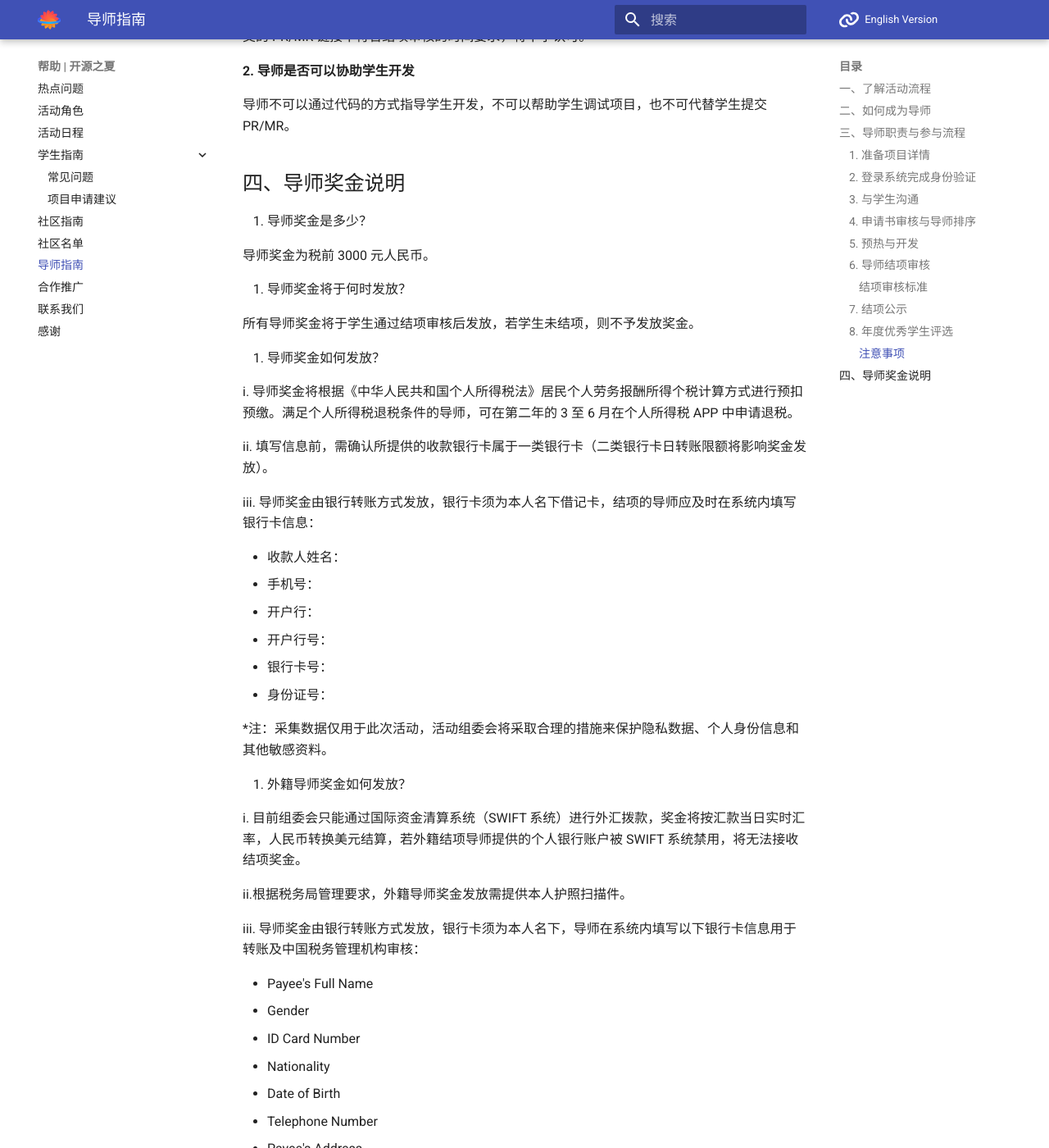
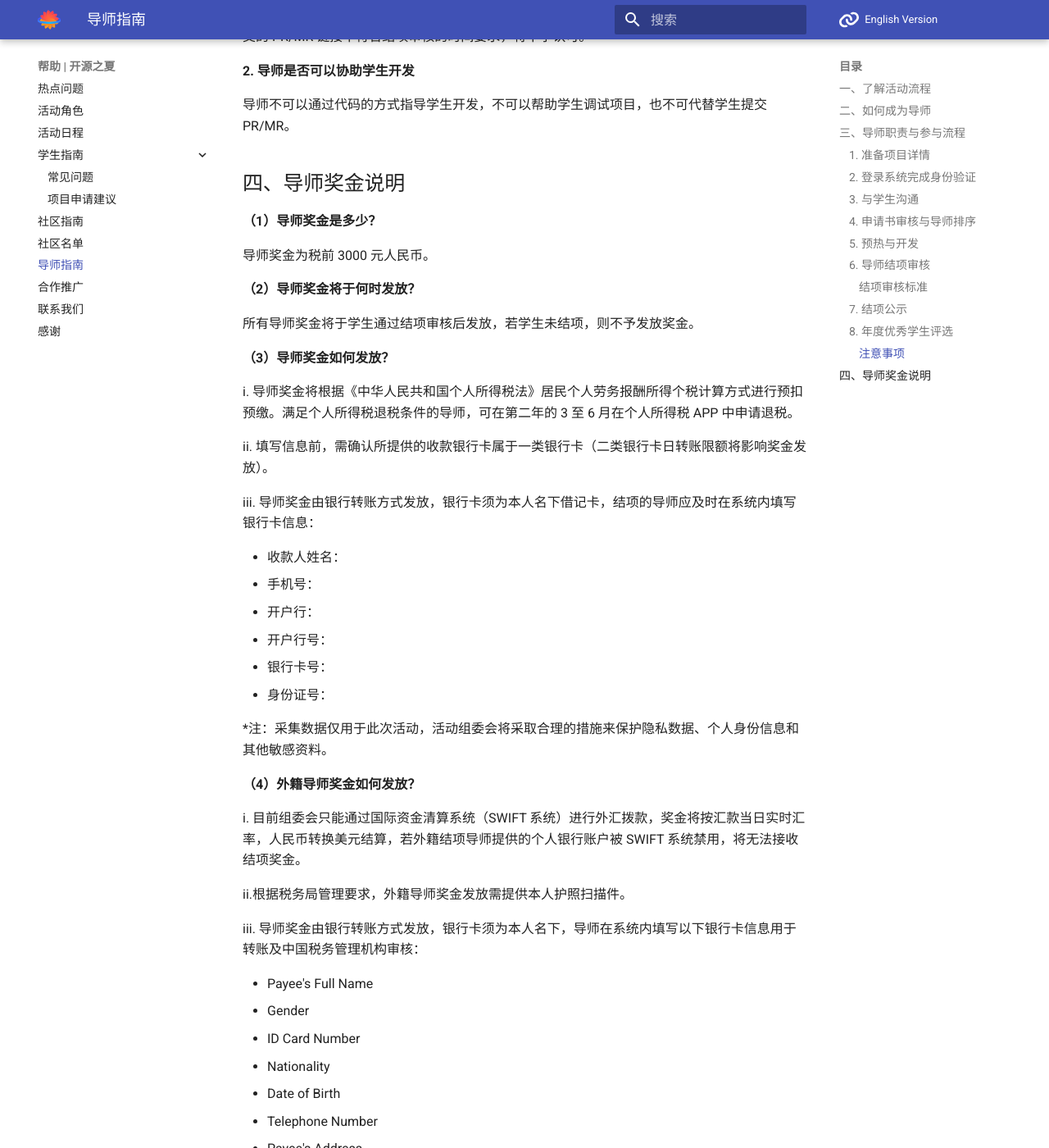
Before and after one commit to summer-ospp/help, an MkDocs documentation site: the page built from docs/mentor.md, in a window 1280 px wide and 1400 px high, scrolled down 4677 px. Shown: the whole window at 82% size. Built offline with MkDocs 1.6.1 and Material for MkDocs 9.7.7, drawn with Linux system fonts in a browser that asks for light colours; comment, search, counter and statistics services are not loaded.

Commit message:
Update mentor.md

```diff
--- a/docs/mentor.md
+++ b/docs/mentor.md
@@ -117,15 +117,15 @@
 
 ## 四、导师奖金说明
 
-1. 导师奖金是多少？
+**（1）导师奖金是多少？**
 
 导师奖金为税前 3000 元人民币。
 
-2. 导师奖金将于何时发放？
+**（2）导师奖金将于何时发放？**
 
 所有导师奖金将于学生通过结项审核后发放，若学生未结项，则不予发放奖金。
 
-3. 导师奖金如何发放？
+**（3）导师奖金如何发放？**
 
 i. 导师奖金将根据《中华人民共和国个人所得税法》居民个人劳务报酬所得个税计算方式进行预扣预缴。满足个人所得税退税条件的导师，可在第二年的 3 至 6 月在个人所得税 APP 中申请退税。
 
@@ -142,7 +142,7 @@ iii. 导师奖金由银行转账方式发放，银行卡须为本人名下借记
 
 *注：采集数据仅用于此次活动，活动组委会将采取合理的措施来保护隐私数据、个人身份信息和其他敏感资料。
 
-4. 外籍导师奖金如何发放？
+**（4）外籍导师奖金如何发放？**
 
 i. 目前组委会只能通过国际资金清算系统（SWIFT 系统）进行外汇拨款，奖金将按汇款当日实时汇率，人民币转换美元结算，若外籍结项导师提供的个人银行账户被 SWIFT 系统禁用，将无法接收结项奖金。
 
```
